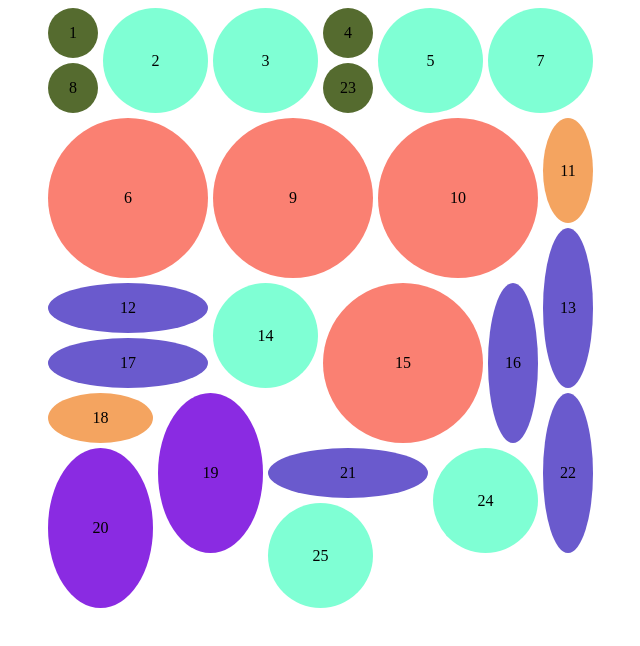
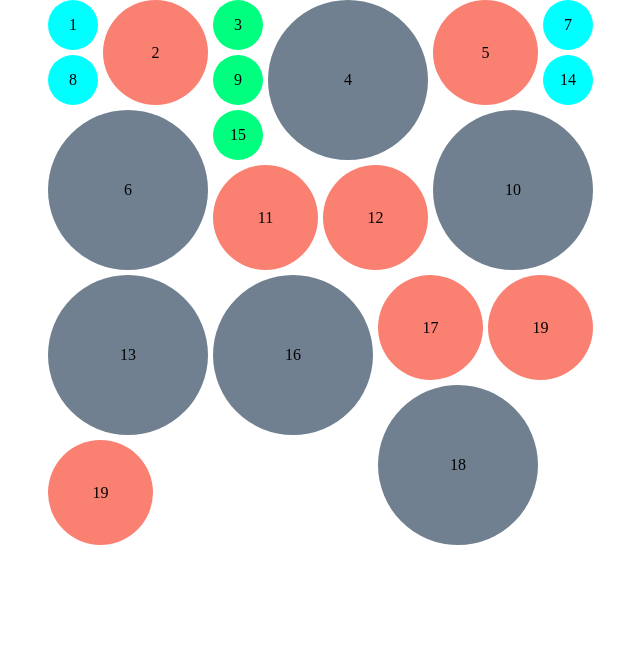
Before and after one commit to ivanid22/grid-flex-article-snippets, a plain HTML site: page heatmap/grid/index.html in a window 1280 px wide. Shown: the whole page, without its empty margins (317-957 px from the left). Drawn offline with Linux system fonts and the light colour scheme.

Commit message:
Fix - unified html

```diff
--- /dev/null
+++ b/footer-bar/grid/style.css
@@ -0,0 +1,59 @@
+.container {
+  width: 100%;
+  max-width: 980px;
+  margin: 0 auto;
+  color: #929292;
+}
+
+.footer-bar {
+  width: 100%;
+  display: grid;
+  grid-template-columns: 230px minmax(100px, 1fr) minmax(100px, 0.5fr);
+}
+
+.logo {
+  margin: 0 auto;
+  height: 90px;
+  width: 90px;
+  background-image: url("https://pngimage.net/wp-content/uploads/2018/06/sample-company-logo-png-8.png");
+  background-size: cover;
+  background-repeat: no-repeat;
+  background-position: center;
+}
+
+.legal {
+  display: flex;
+  align-items: flex-end;
+  justify-content: flex-start;
+  font: 16px "Times New Roman";
+}
+
+.social-icons {
+  width: 100%;
+}
+
+.social-icons {
+  display: flex;
+  justify-content: flex-start;
+  align-items: flex-end;
+}
+
+.social-icons > i {
+  padding: 5px;
+}
+
+@media (max-width: 767px) {
+  .legal {
+    display: none;
+  }
+  .footer-bar {
+    grid-template-columns: minmax(100px, 1fr) minmax(100px, 1fr);
+  }
+
+  .logo {
+    margin: 0;
+    background-size: 250%;
+    height: 60px;
+    background-position: 50% 25%;
+  }
+}
--- a/heatmap/grid/index.html
+++ b/heatmap/grid/index.html
@@ -1,8 +1,9 @@
 <html lang="en">
   <head>
-    <meta charset="UTF-8">
-    <meta name="viewport" content="width=device-width, initial-scale=1.0">
-    <link rel="stylesheet" href="style.css">
+    <meta charset="UTF-8" />
+    <meta name="viewport" content="width=device-width, initial-scale=1.0" />
+    <link rel="stylesheet" href="style.css" />
+    <link rel="stylesheet" href="../../reset.css" />
     <title>Document</title>
   </head>
   <body>
@@ -10,29 +11,24 @@
       <div class="heatmap-container">
         <div class="heatmap-item heatmap-item-1">1</div>
         <div class="heatmap-item heatmap-item-2">2</div>
-            <div class="heatmap-item heatmap-item-2">3</div>
-            <div class="heatmap-item heatmap-item-1">4</div>
+        <div class="heatmap-item heatmap-item-4">3</div>
+        <div class="heatmap-item heatmap-item-3">4</div>
         <div class="heatmap-item heatmap-item-2">5</div>
         <div class="heatmap-item heatmap-item-3">6</div>
-            <div class="heatmap-item heatmap-item-2">7</div>
+        <div class="heatmap-item heatmap-item-1">7</div>
         <div class="heatmap-item heatmap-item-1">8</div>
-            <div class="heatmap-item heatmap-item-3">9</div>
+        <div class="heatmap-item heatmap-item-4">9</div>
         <div class="heatmap-item heatmap-item-3">10</div>
-            <div class="heatmap-item heatmap-item-1-2">11</div>
-            <div class="heatmap-item heatmap-item-1-3">12</div>
-            <div class="heatmap-item heatmap-item-3-1">13</div>
-            <div class="heatmap-item heatmap-item-2">14</div>
-            <div class="heatmap-item heatmap-item-3">15</div>
-            <div class="heatmap-item heatmap-item-3-1">16</div>
-            <div class="heatmap-item heatmap-item-1-3">17</div>
-            <div class="heatmap-item heatmap-item-2-1">18</div>
-            <div class="heatmap-item heatmap-item-2-3">19</div>
-            <div class="heatmap-item heatmap-item-3-2">20</div>
-            <div class="heatmap-item heatmap-item-1-3">21</div>
-            <div class="heatmap-item heatmap-item-3-1">22</div>
-            <div class="heatmap-item heatmap-item-1">23</div>
-            <div class="heatmap-item heatmap-item-2">24</div>
-            <div class="heatmap-item heatmap-item-2">25</div>
+        <div class="heatmap-item heatmap-item-2">11</div>
+        <div class="heatmap-item heatmap-item-2">12</div>
+        <div class="heatmap-item heatmap-item-3">13</div>
+        <div class="heatmap-item heatmap-item-1">14</div>
+        <div class="heatmap-item heatmap-item-4">15</div>
+        <div class="heatmap-item heatmap-item-3">16</div>
+        <div class="heatmap-item heatmap-item-2">17</div>
+        <div class="heatmap-item heatmap-item-3">18</div>
+        <div class="heatmap-item heatmap-item-2">19</div>
+        <div class="heatmap-item heatmap-item-2">19</div>
       </div>
     </div>
   </body>
--- a/heatmap/grid/style.css
+++ b/heatmap/grid/style.css
@@ -26,47 +26,25 @@
 }
 
 .heatmap-item-1 {
-  background-color: darkolivegreen;
+  background-color: aqua;
   grid-column: span 1;
   grid-row: span 1;
 }
 
 .heatmap-item-2 {
-  background-color: aquamarine;
+  background-color: salmon;
   grid-column: span 2;
   grid-row: span 2;
 }
 
 .heatmap-item-3 {
-  background-color: salmon;
+  background-color: slategrey;
   grid-column: span 3;
   grid-row: span 3;
 }
 
-.heatmap-item-1-2 {
-  grid-row: span 2;
-  background-color: sandybrown;
-}
-
-.heatmap-item-2-1 {
-  grid-column: span 2;
-  background-color: sandybrown;
-}
-
-.heatmap-item-1-3 {
-  grid-column: span 3;
-  background-color: slateblue;
-}
-
-.heatmap-item-3-1 {
-  grid-row: span 3;
-  background-color: slateblue;
-}
-
-.heatmap-item-3-2 {
-  grid-row: span 3;
-  grid-column: span 2;
-  background-color: blueviolet;
+.heatmap-item-4 {
+  background-color: springgreen;
 }
 
 .heatmap-item-2-3 {
--- a/reset.css
+++ b/reset.css
@@ -0,0 +1,48 @@
+/* http://meyerweb.com/eric/tools/css/reset/
+   v2.0 | 20110126
+   License: none (public domain)
+*/
+
+html, body, div, span, applet, object, iframe,
+h1, h2, h3, h4, h5, h6, p, blockquote, pre,
+a, abbr, acronym, address, big, cite, code,
+del, dfn, em, img, ins, kbd, q, s, samp,
+small, strike, strong, sub, sup, tt, var,
+b, u, i, center,
+dl, dt, dd, ol, ul, li,
+fieldset, form, label, legend,
+table, caption, tbody, tfoot, thead, tr, th, td,
+article, aside, canvas, details, embed,
+figure, figcaption, footer, header, hgroup,
+menu, nav, output, ruby, section, summary,
+time, mark, audio, video {
+	margin: 0;
+	padding: 0;
+	border: 0;
+	font-size: 100%;
+	font: inherit;
+	vertical-align: baseline;
+}
+/* HTML5 display-role reset for older browsers */
+article, aside, details, figcaption, figure,
+footer, header, hgroup, menu, nav, section {
+	display: block;
+}
+body {
+	line-height: 1;
+}
+ol, ul {
+	list-style: none;
+}
+blockquote, q {
+	quotes: none;
+}
+blockquote:before, blockquote:after,
+q:before, q:after {
+	content: '';
+	content: none;
+}
+table {
+	border-collapse: collapse;
+	border-spacing: 0;
+}
```
Also changed, not shown: footer-bar/grid/index.html (added, +32 -0 lines), footer-bar/images/sample-company-logo-png-8.png (renamed from footer-bar/flex/sample-company-logo-png-8.png). Lines whose indentation alone changed are shown as unchanged.
